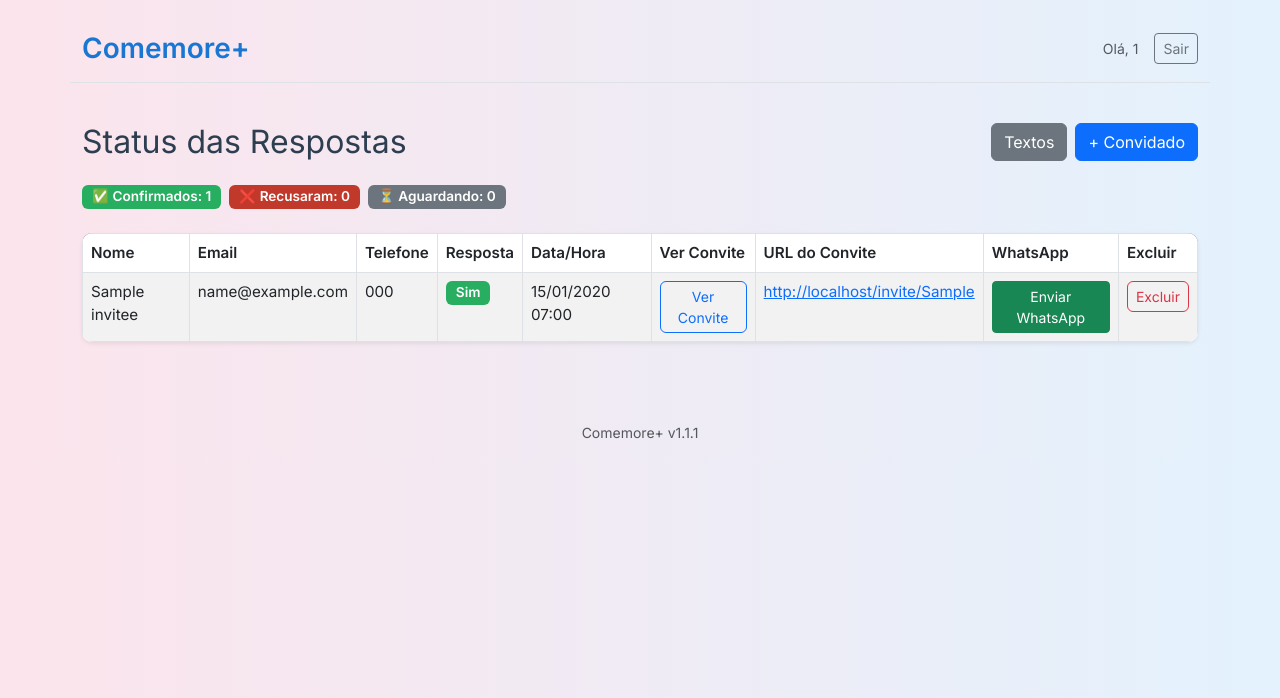
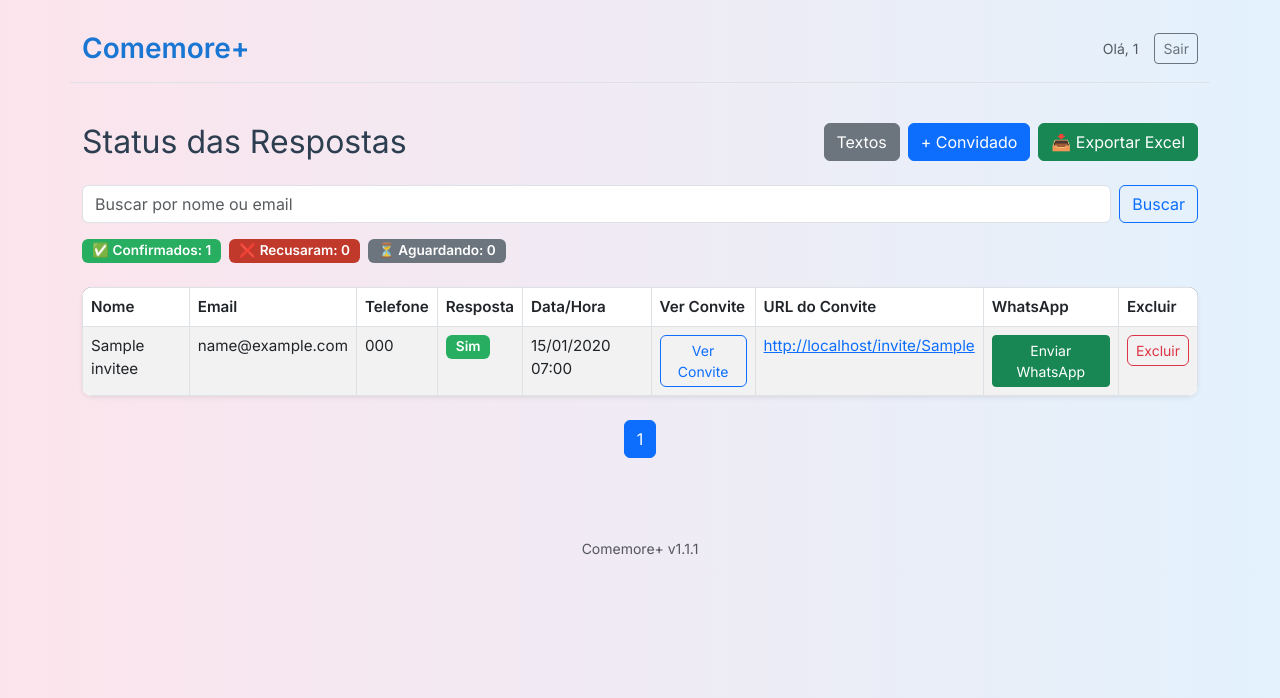
Before and after one commit to Paulo-Marcelo-Git/project_rsvp_birthday, a Flask app: page /admin/respostas in a window 1280 px wide. Shown: the top 698 px of the page. Run offline with Flask 3, Linux system fonts and the light colour scheme; the visitor is signed in with stand-in values (Sample User, id 1); data comes from the database, SQL or seed files in the repository; tables that the repository leaves empty hold one stand-in row (values such as "Sample post").

Commit message:
Criação de Pesquisa e Paginação De Convidados

```diff
--- a/backend/app.py
+++ b/backend/app.py
@@ -5,10 +5,12 @@ import logging
 from dotenv import load_dotenv
 from datetime import timedelta
 from urllib.parse import quote_plus
-from flask import Flask, render_template, request, redirect, url_for, abort, flash
+from flask import Flask, render_template, request, redirect, url_for, abort, flash, Response
 from flask_login import LoginManager, login_user, logout_user, login_required, UserMixin, current_user
 from sqlalchemy import create_engine, text
 from sqlalchemy.pool import QueuePool
+from io import BytesIO
+from openpyxl import Workbook
 
 # Carregar variáveis de ambiente
 load_dotenv()
@@ -40,7 +42,7 @@ app.config['APP_VERSION'] = APP_VERSION
 def inject_version():
     return dict(app_version=app.config['APP_VERSION'])
 
-# SQLAlchemy Pooling com mapeamento automático para dict
+# SQLAlchemy
 db_url = f"mysql+pymysql://{os.getenv('DB_USER')}:{os.getenv('DB_PASSWORD')}@{os.getenv('DB_HOST')}/{os.getenv('DB_NAME')}"
 engine = create_engine(
     db_url,
@@ -131,16 +133,30 @@ def invite(token):
             post_no_text=texts.get('post_no_text')
         )
 
+# ✅ ROTA COM PAGINAÇÃO E FILTRO
 @app.route("/admin/respostas")
 @login_required
 def respostas():
     logger.info(f"Acesso ao painel de respostas por {current_user.id}")
+
+    page = int(request.args.get('page', 1))
+    per_page = 20
+    search = request.args.get('search', '').strip()
+    offset = (page - 1) * per_page
+
+    where_clause = ""
+    params = {}
+    if search:
+        where_clause = " WHERE name LIKE :search OR email LIKE :search"
+        params['search'] = f"%{search}%"
+
+    order_clause = " ORDER BY response_date IS NULL, response_date DESC"
+    limit_clause = " LIMIT :limit OFFSET :offset"
+    params.update({"limit": per_page, "offset": offset})
+
     with engine.connect() as conn:
-        result = conn.execute(
-            text("""SELECT id,name,email,phone,response,response_date,token
-                    FROM invitees
-                    ORDER BY response_date IS NULL, response_date DESC""")
-        ).mappings().all()
+        sql = f"SELECT id,name,email,phone,response,response_date,token FROM invitees {where_clause} {order_clause} {limit_clause}"
+        result = conn.execute(text(sql), params).mappings().all()
 
         convidados = []
         for row in result:
@@ -149,12 +165,15 @@ def respostas():
                 row['response_date'] -= timedelta(hours=3)
             convidados.append(row)
 
+        total_sql = f"SELECT COUNT(*) AS total FROM invitees {where_clause}"
+        total_res = conn.execute(text(total_sql), {"search": params.get("search")}).mappings().fetchone()
+        total_convidados = total_res['total']
+
         settings = conn.execute(
             text("""SELECT `key`,`value` FROM settings
                     WHERE `key` IN
                     ('question_text','yes_text','no_text','post_yes_text','post_no_text')""")
         ).mappings().all()
-
         texts = {row['key']: row['value'] for row in settings}
 
         for row in convidados:
@@ -169,6 +188,7 @@ def respostas():
     total_sim = sum(1 for c in convidados if c['response'] == 'yes')
     total_nao = sum(1 for c in convidados if c['response'] == 'no')
     total_aguardando = sum(1 for c in convidados if c['response'] is None)
+    total_pages = (total_convidados + per_page - 1) // per_page
 
     return render_template(
         'admin_responses.html',
@@ -176,7 +196,63 @@ def respostas():
         texts=texts,
         total_sim=total_sim,
         total_nao=total_nao,
-        total_aguardando=total_aguardando
+        total_aguardando=total_aguardando,
+        page=page,
+        total_pages=total_pages,
+        search=search
+    )
+
+# ✅ NOVA ROTA PARA EXPORTAR EXCEL
+@app.route("/admin/exportar_xlsx")
+@login_required
+def exportar_convidados_xlsx():
+    logger.info(f"Exportação XLSX solicitada por {current_user.id}")
+    search = request.args.get('search', '').strip()
+
+    where_clause = ""
+    params = {}
+    if search:
+        where_clause = " WHERE name LIKE :search OR email LIKE :search"
+        params['search'] = f"%{search}%"
+
+    with engine.connect() as conn:
+        sql = f"""SELECT name, email, phone, response, response_date
+                  FROM invitees {where_clause}
+                  ORDER BY response_date IS NULL, response_date DESC"""
+        result = conn.execute(text(sql), params).mappings().all()
+
+    # Criar planilha
+    wb = Workbook()
+    ws = wb.active
+    ws.title = "Convidados"
+    ws.append(["Nome", "Email", "Telefone", "Resposta", "Data/Hora"])
+
+    for row in result:
+        ws.append([
+            row['name'],
+            row['email'] or "",
+            row['phone'] or "",
+            row['response'] or "",
+            row['response_date'].strftime("%d/%m/%Y %H:%M") if row['response_date'] else ""
+        ])
+
+    # Ajuste simples de largura
+    for col in ws.columns:
+        max_length = 0
+        col_letter = col[0].column_letter
+        for cell in col:
+            if cell.value:
+                max_length = max(max_length, len(str(cell.value)))
+        ws.column_dimensions[col_letter].width = max_length + 2
+
+    output = BytesIO()
+    wb.save(output)
+    output.seek(0)
+
+    return Response(
+        output,
+        mimetype="application/vnd.openxmlformats-officedocument.spreadsheetml.sheet",
+        headers={"Content-Disposition": "attachment;filename=convidados.xlsx"}
     )
 
 @app.route("/admin/convidados/add", methods=['POST'])
@@ -244,3 +320,5 @@ def update_textos():
 
 if __name__ == "__main__":
     app.run(host="0.0.0.0", port=8000)
+    logger.info("Iniciando Comemore+")
+    logger.info(f"Versão: {APP_VERSION}")
--- a/backend/requirements.txt
+++ b/backend/requirements.txt
@@ -8,3 +8,4 @@ python-dotenv==1.0.1
 gunicorn==21.2.0
 Flask-WTF==1.2.1
 SQLAlchemy==2.0.30
+openpyxl==3.1.2
--- a/backend/templates/admin_responses.html
+++ b/backend/templates/admin_responses.html
@@ -1,5 +1,3 @@
-<!-- backend/templates/admin_responses.html -->
-
 {% extends "base.html" %}
 {% block title %}Comemore+ - Admin{% endblock %}
 
@@ -19,8 +17,14 @@
     <div class="d-flex gap-2">
       <button class="btn btn-secondary" data-bs-toggle="modal" data-bs-target="#modalTextos">Textos</button>
       <button class="btn btn-primary" data-bs-toggle="modal" data-bs-target="#modalAdd">+ Convidado</button>
+      <a href="{{ url_for('exportar_convidados_xlsx', search=search) }}" class="btn btn-success">📥 Exportar Excel</a>
     </div>
   </div>
+
+  <form class="d-flex mb-3" method="get" action="{{ url_for('respostas') }}">
+    <input type="text" name="search" class="form-control me-2" placeholder="Buscar por nome ou email" value="{{ search }}">
+    <button class="btn btn-outline-primary" type="submit">Buscar</button>
+  </form>
 
   <div class="mb-4 d-flex flex-wrap gap-2">
     <div class="badge bg-success">✅ Confirmados: {{ total_sim }}</div>
@@ -128,83 +132,31 @@
       {% endfor %}
     </div>
   </div>
+
+  <nav aria-label="Paginação">
+    <ul class="pagination justify-content-center mt-4">
+      {% if page > 1 %}
+        <li class="page-item">
+          <a class="page-link" href="{{ url_for('respostas', page=page-1, search=search) }}">Anterior</a>
+        </li>
+      {% endif %}
+      {% for p in range(1, total_pages + 1) %}
+        <li class="page-item {% if p == page %}active{% endif %}">
+          <a class="page-link" href="{{ url_for('respostas', page=p, search=search) }}">{{ p }}</a>
+        </li>
+      {% endfor %}
+      {% if page < total_pages %}
+        <li class="page-item">
+          <a class="page-link" href="{{ url_for('respostas', page=page+1, search=search) }}">Próxima</a>
+        </li>
+      {% endif %}
+    </ul>
+  </nav>
+
 </div>
 
-<!-- Modal de adicionar -->
-<div class="modal fade" id="modalAdd" tabindex="-1">
-  <div class="modal-dialog">
-    <form class="modal-content" action="{{ url_for('add_convidado') }}" method="post">
-      <div class="modal-header">
-        <h5 class="modal-title">Adicionar Novo Convidado</h5>
-        <button type="button" class="btn-close" data-bs-dismiss="modal"></button>
-      </div>
-      <div class="modal-body">
-        <div class="mb-3">
-          <label class="form-label">Nome *</label>
-          <input name="name" class="form-control" required>
-        </div>
-        <div class="mb-3">
-          <label class="form-label">Email</label>
-          <input name="email" type="email" class="form-control">
-        </div>
-        <div class="mb-3">
-          <label class="form-label">Telefone</label>
-          <input name="phone" class="form-control">
-        </div>
-        <div class="mb-3">
-          <label class="form-label">Mensagem (opcional)</label>
-          <textarea name="custom_message" class="form-control"></textarea>
-        </div>
-      </div>
-      <div class="modal-footer">
-        <button type="button" class="btn btn-secondary" data-bs-dismiss="modal">Cancelar</button>
-        <button type="submit" class="btn btn-primary">Salvar Convidado</button>
-      </div>
-    </form>
-  </div>
-</div>
-
-<!-- Modal de textos -->
-<div class="modal fade" id="modalTextos" tabindex="-1">
-  <div class="modal-dialog">
-    <form class="modal-content" action="{{ url_for('update_textos') }}" method="post">
-      <div class="modal-header">
-        <h5 class="modal-title">Editar Textos do Convite</h5>
-        <button type="button" class="btn-close" data-bs-dismiss="modal"></button>
-      </div>
-      <div class="modal-body">
-        <div class="mb-3">
-          <label class="form-label">Pergunta</label>
-          <input name="question_text" value="{{ texts.question_text }}" class="form-control">
-        </div>
-        <div class="mb-3">
-          <label class="form-label">Texto do botão “Sim”</label>
-          <input name="yes_text" value="{{ texts.yes_text }}" class="form-control">
-        </div>
-        <div class="mb-3">
-          <label class="form-label">Texto do botão “Não”</label>
-          <input name="no_text" value="{{ texts.no_text }}" class="form-control">
-        </div>
-        <div class="mb-3">
-          <label class="form-label">Mensagem após “Sim”</label>
-          <input name="post_yes_text" value="{{ texts.post_yes_text }}" class="form-control">
-        </div>
-        <div class="mb-3">
-          <label class="form-label">Mensagem após “Não”</label>
-          <input name="post_no_text" value="{{ texts.post_no_text }}" class="form-control">
-        </div>
-      </div>
-      <div class="modal-footer">
-        <button type="button" class="btn btn-secondary" data-bs-dismiss="modal">Cancelar</button>
-        <button type="submit" class="btn btn-primary">Salvar Textos</button>
-      </div>
-    </form>
-  </div>
-</div>
-
-<!-- Rodapé com versão -->
+<!-- Seus modais e rodapé permanecem iguais -->
 <div class="text-center mt-5 mb-3 text-muted small">
   {{ app_version }}
 </div>
-
 {% endblock %}
```
